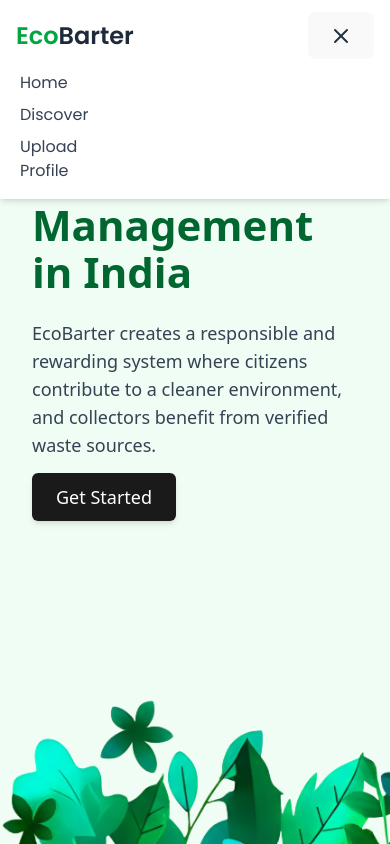
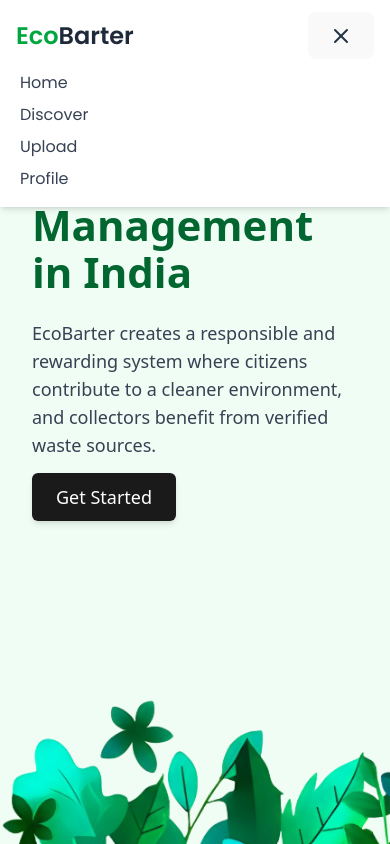
Before and after one commit to SharizHussain/ecoBarter_frontend, a React (Vite) app: page / in a window 390 px wide. Both pictures are taken after a click on the button 340 px from the left and 35 px from the top of the page. Built offline with nearby package versions, Linux system fonts and the light colour scheme; no server answers.

Commit message:
navs fixed in mobile

```diff
--- a/src/Components/Navbar.jsx
+++ b/src/Components/Navbar.jsx
@@ -64,10 +64,10 @@
             <Link to="/discover" className="block text-gray-700 hover:text-green-600">Discover</Link>
             {
               user?.role == 'org' ?
-                <Link to="/acceptedRequests" className="text-gray-700 hover:text-green-600 transition"> Requests
+                <Link to="/acceptedRequests" className="block text-gray-700 hover:text-green-600"> Requests
                 </Link>
                 :
-                <Link to="/upload" className="text-gray-700 hover:text-green-600 transition">
+                <Link to="/upload" className="block text-gray-700 hover:text-green-600">
                   Upload
                 </Link>
             }
```
